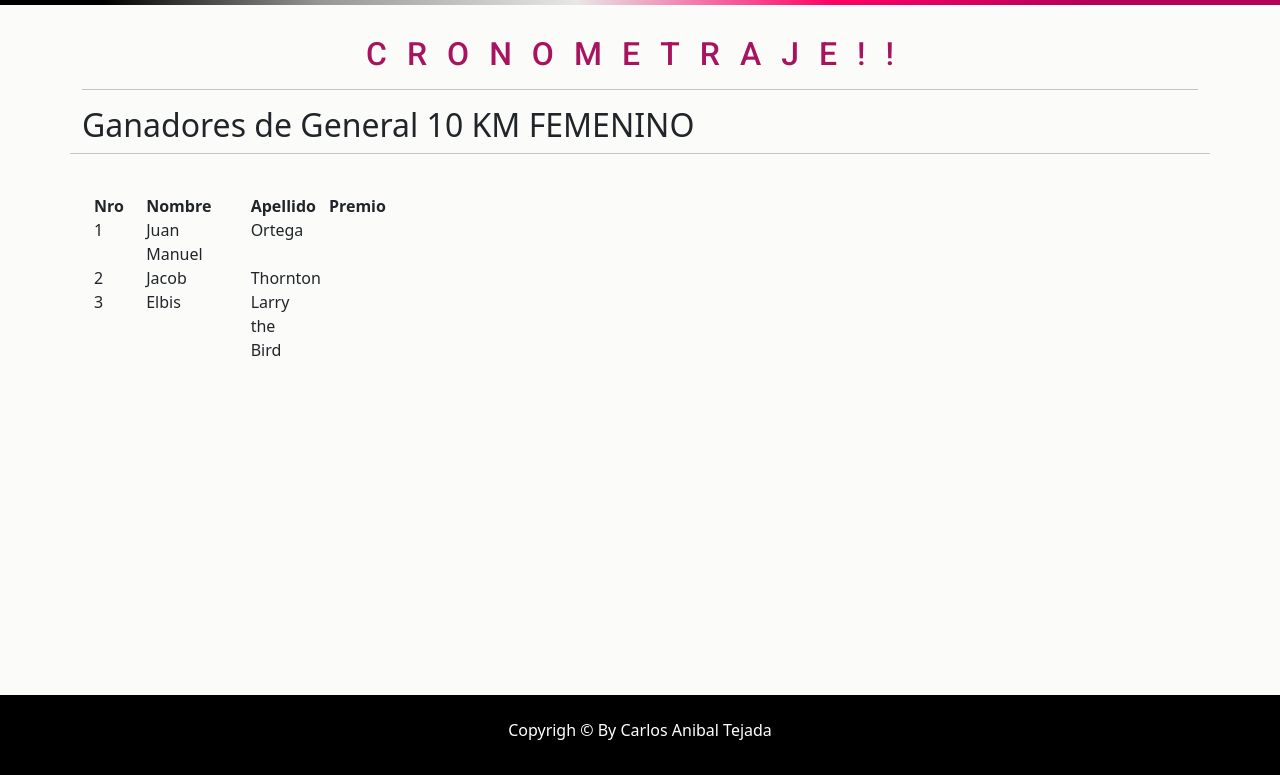
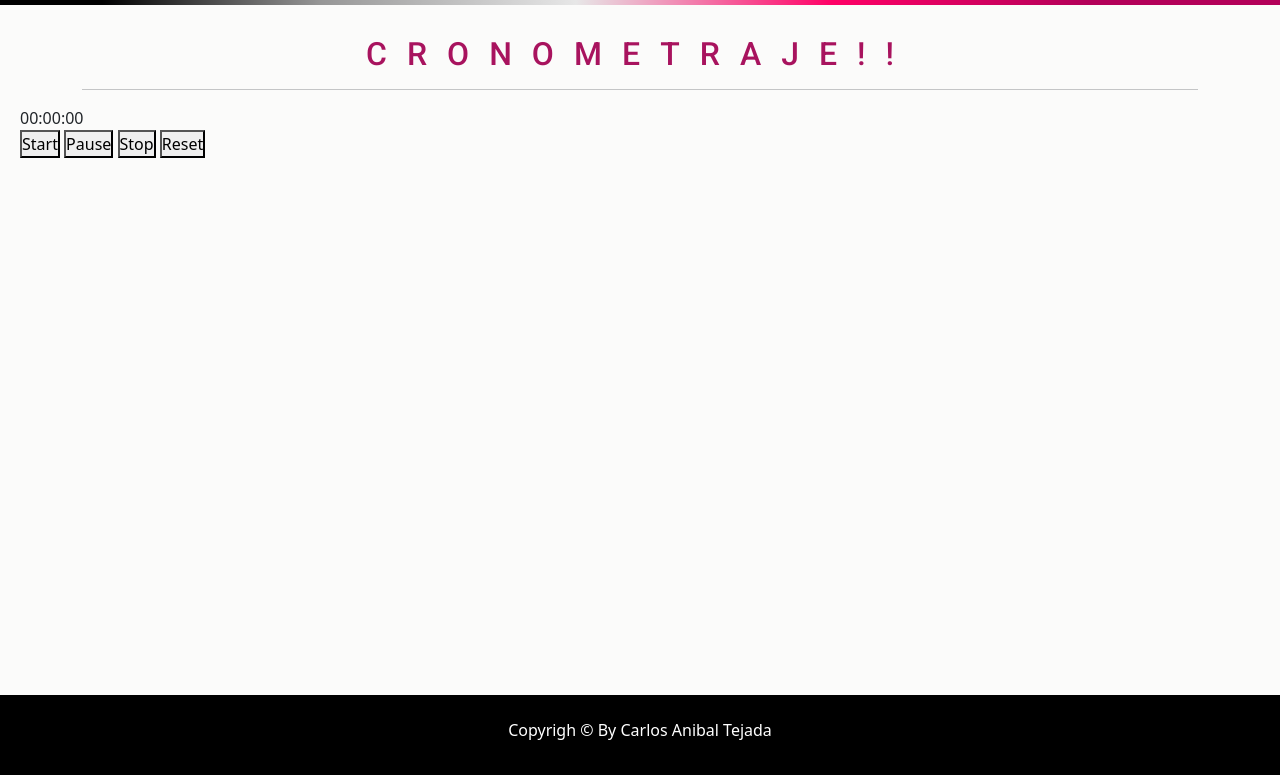
Before and after one commit to carlost95/javascript-cronometro, a website: page index.html in a window 1280 px wide. Shown: the part 75-850 px from the top of the page. Drawn offline with nearby package versions, Linux system fonts and the light colour scheme.

Commit message:
entrega previa del integrador preparacion de entorno

```diff
--- a/index.html
+++ b/index.html
@@ -65,55 +65,15 @@
 
                 </div>
             </section>
-
-            <section class="main__section section container mt-3">
-                <div class="row">
-                    <h2 class="section__titulo2 ">
-                        Ganadores de General 10 KM FEMENINO </h2>
-                    <hr class="section__hr">
+            <div id="chronoExample">
+                <div class="values">00:00:00</div>
+                <div>
+                    <button class="startButton">Start</button>
+                    <button class="pauseButton">Pause</button>
+                    <button class="stopButton">Stop</button>
+                    <button class="resetButton">Reset</button>
                 </div>
-                <div class="mt-3">
-                    <table class="tabla my-4">
-                        <thead class="tabla__thead ">
-                            <tr class="row mx-0">
-                                <th class="tabla__th col-2 ">Nro</th>
-                                <th class="tabla__th col-4">Nombre</th>
-                                <th class="tabla__th col-3">Apellido</th>
-                                <th class="tabla__th col-3 col-md-3">Premio</th>
-                            </tr>
-                        </thead>
-                        <tbody>
-                            <tr class="row mx-0">
-                                <td class="tabla__td col-2">1</td>
-                                <td class="tabla__td col-4">Juan Manuel</td>
-                                <td class="tabla__td col-3">Ortega</td>
-                                <td class="tabla__td col-3">
-                                    <div class="tabla__contenedorImagen">
-                                    </div>
-                                </td>
-                            </tr>
-                            <tr class="row mx-0">
-                                <td class="tabla__td col-2">2</td>
-                                <td class="tabla__td col-4">Jacob</td>
-                                <td class="tabla__td col-3">Thornton</td>
-                                <td class="tabla__td col-3">
-                                    <div class="tabla__contenedorImagen">
-                                    </div>
-                                </td>
-                            </tr>
-                            <tr class="row mx-0">
-                                <td class="tabla__td col-2">3</td>
-                                <td class="tabla__td col-4">Elbis</td>
-                                <td class="tabla__td col-3">Larry the Bird</td>
-                                <td class="tabla__td col-3">
-                                    <div class="tabla__contenedorImagen">
-                                    </div>
-                                </td>
-                            </tr>
-                        </tbody>
-                    </table>
-                </div>
-            </section>
+            </div>
         </main>
         <footer class=" footer">
             <div>
@@ -122,7 +82,8 @@
                 </div>
             </div>
         </footer>
+        <script src="lib/easytimer/dist/easytimer.min.js"></script>
+        <script src="https://kit.fontawesome.com/952ce176af.js" crossorigin="anonymous"></script>
     </body>
-    <script src="https://kit.fontawesome.com/952ce176af.js" crossorigin="anonymous"></script>
 
 </html>
--- a/js/index.js
+++ b/js/index.js
@@ -0,0 +1,29 @@
+var timerInstance = new easytimer.Timer();
+var timer = new Timer();
+$("#chronoExample .startButton").click(function () {
+  timer.start();
+});
+
+$("#chronoExample .pauseButton").click(function () {
+  timer.pause();
+});
+
+$("#chronoExample .stopButton").click(function () {
+  timer.stop();
+});
+
+$("#chronoExample .resetButton").click(function () {
+  timer.reset();
+});
+
+timer.addEventListener("secondsUpdated", function (e) {
+  $("#chronoExample .values").html(timer.getTimeValues().toString());
+});
+
+timer.addEventListener("started", function (e) {
+  $("#chronoExample .values").html(timer.getTimeValues().toString());
+});
+
+timer.addEventListener("reset", function (e) {
+  $("#chronoExample .values").html(timer.getTimeValues().toString());
+});
```
Also changed, not shown: corredor.html (+0 -1 lines), lib/easytimer/dist/easytimer.min.js (added).
